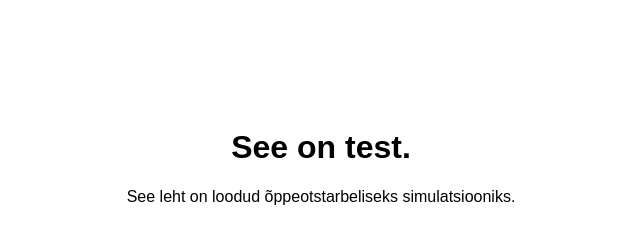
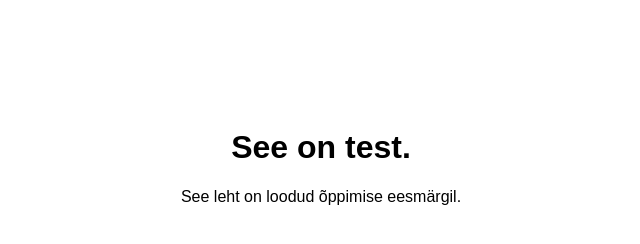
Before and after one commit to katariinatilk/test-page, a plain HTML site: page index.html in a window 1280 px wide. Shown: the whole page, without its empty margins (319-959 px from the left). Drawn offline with Linux system fonts and the light colour scheme.

Commit message:
Update index.html

```diff
--- a/index.html
+++ b/index.html
@@ -5,6 +5,6 @@
   </head>
   <body style="font-family:sans-serif;text-align:center;padding-top:100px;">
     <h1>See on test.</h1>
-    <p>See leht on loodud õppeotstarbeliseks simulatsiooniks.</p>
+    <p>See leht on loodud õppimise eesmärgil.</p>
   </body>
 </html>
```
